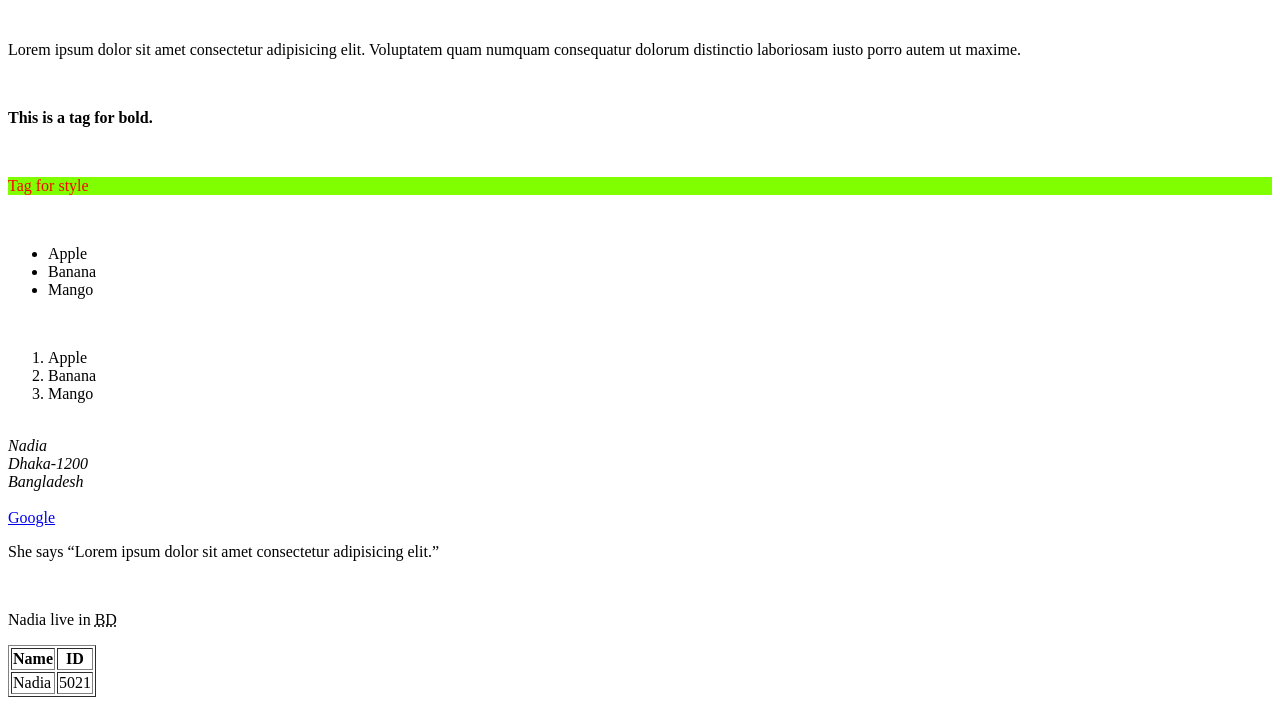
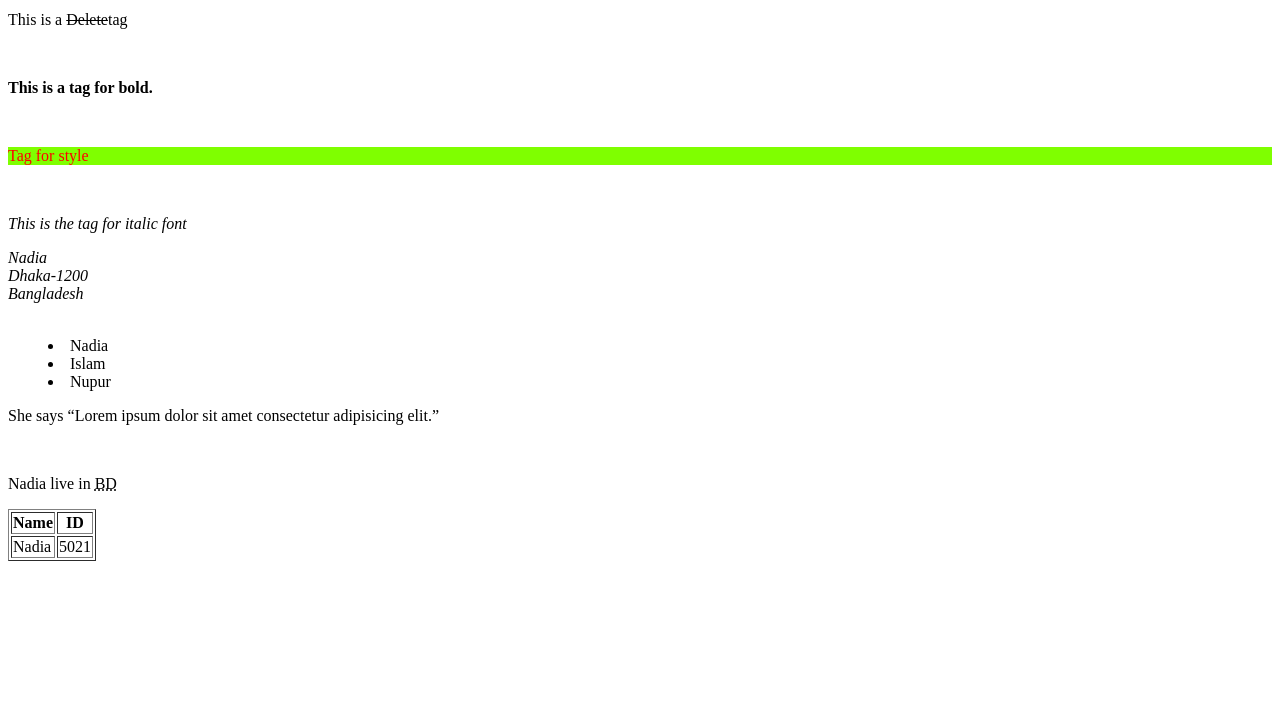
Before and after one commit to nadiaislam00/Assighnment-1, a plain HTML site: page Assignment1/index.html in a window 1280 px wide. Shown: the part 73-800 px from the top of the page. Drawn offline with Linux system fonts and the light colour scheme.

Commit message:
Update index.html

```diff
--- a/Assignment1/index.html
+++ b/Assignment1/index.html
@@ -6,34 +6,29 @@
     <title>Document</title>
 </head>
 <body>
-    <!--Heading tag-->
-    <h1>Software Project 3</h1>
+    <!--emphasized tag-->
+ <p>I am <em>Nadia</em></p>
     <br>
-    <!--Parragraph tag-->
-    <p>Lorem ipsum dolor sit amet consectetur adipisicing elit. Voluptatem quam numquam consequatur dolorum distinctio laboriosam iusto porro autem ut maxime.</p>
+    <!--Delete tag-->
+    <p>This is a <del>Delete</del>tag</p>
 <br>
 <!--Strong tag-->
 <p><strong>This is a tag for bold.</strong></p> <br>
 <!--Style tag-->
 <p style="color: red; background-color: chartreuse;">Tag for style</p> <br>
-<!--list tag-->
-<ul>
-    <li>Apple</li>
-    <li>Banana</li>
-    <li>Mango</li>
-    </ul><br>
-<ol type="1">
-    <li>Apple</li>
-    <li>Banana</li>
-    <li>Mango</li>
-    </ol><br>
+    <!--Italic tag-->
+<p><i>This is the tag for italic font</i></p>
 <!--Address tag-->
 <address>Nadia <br>
     Dhaka-1200 <br>
     Bangladesh
 </address> <br>
-<!--Link tag-->
-<a href="https://www.google.com" target="_blank">Google</a><br>
+<!--Menu tag-->
+<menu>
+  <li>Nadia</li>
+  <li>Islam</li>
+  <li>Nupur</li>
+</menu>
 <!--Quotation tag-->
 <p>She says <q>Lorem ipsum dolor sit amet consectetur adipisicing elit.</q></p> <br>
 <!--Abbreviation-->
```
